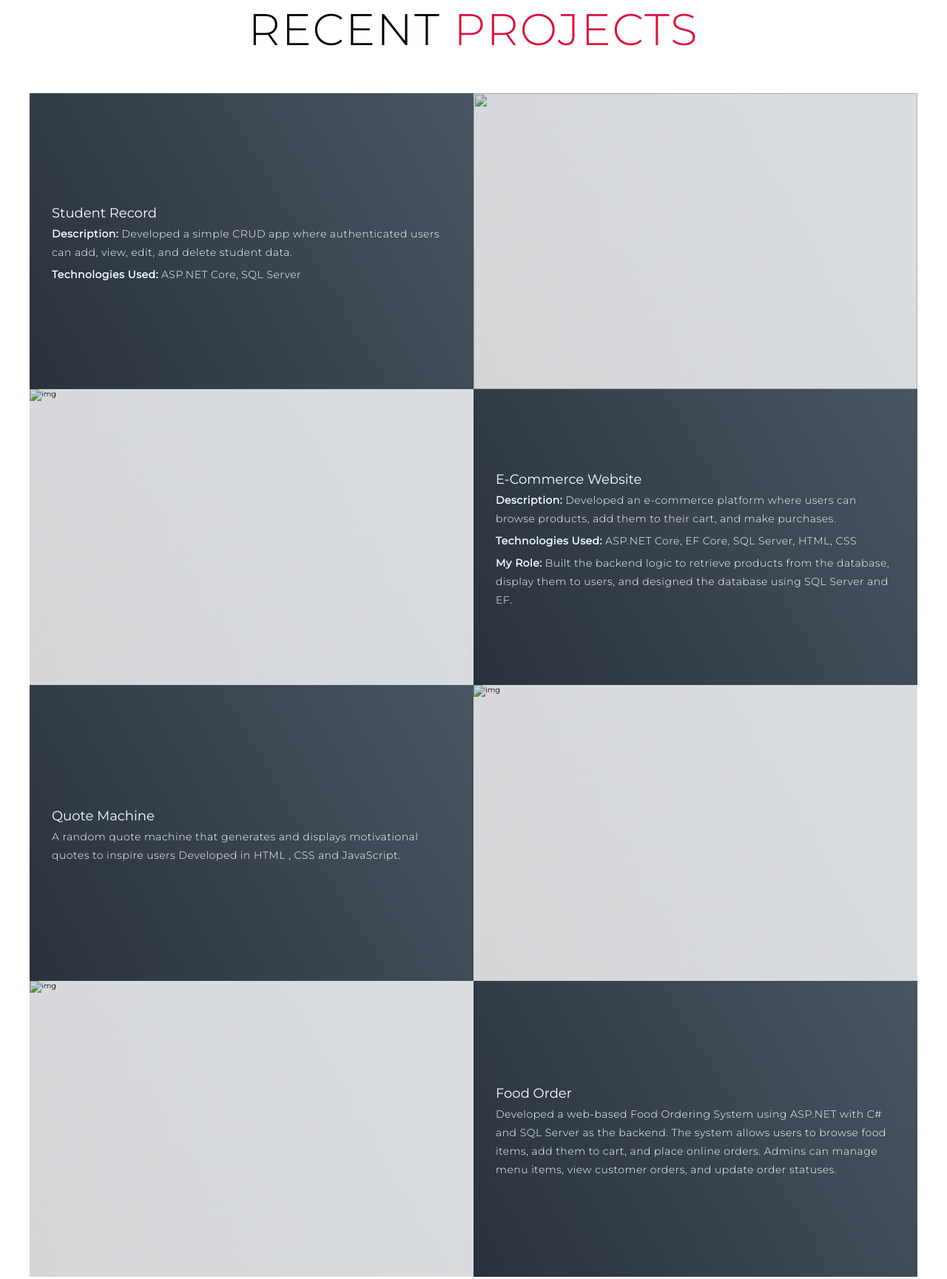
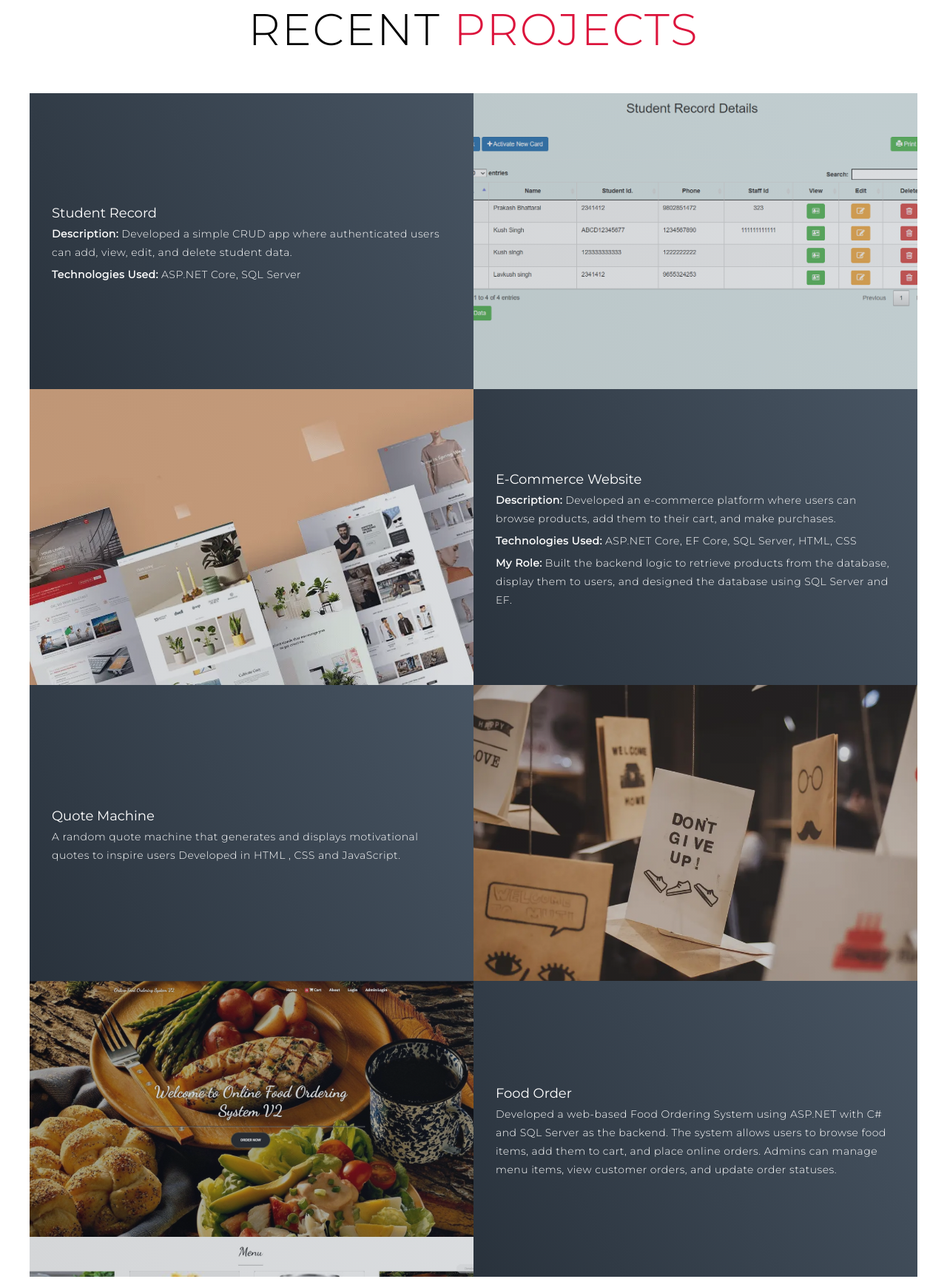
Before and after one commit to BJangra/PORTFOLIO, a plain HTML site: page index.html in a window 1280 px wide. Shown: the part 2034-3763 px from the top of the page at 74% size. Drawn offline with Linux system fonts and the light colour scheme; a script that the page names is missing; files whose address does not match are found by name.

Commit message:
Update index.html

```diff
--- a/index.html
+++ b/index.html
@@ -103,7 +103,7 @@
 
           </div>
            <div class="project-img">
-           <img src="\image\student crud photo.png">
+           <img src="student crud photo.png">
           </div>
         </div>
         <div class="project-item">
@@ -116,7 +116,7 @@
           </div>
 
           <div class="project-img">
-            <img src="\image\e-commerce photo.webp" alt="img">
+            <img src="e-commerce photo.webp" alt="img">
           </div>
         </div>
         <div class="project-item">
@@ -127,7 +127,7 @@
 
           </div>
           <div class="project-img">
-            <img src="\image\Quote.webp" alt="img">
+            <img src="Quote.webp" alt="img">
           </div>
         </div>
         <div class="project-item">
@@ -138,7 +138,7 @@
               Admins can manage menu items, view customer orders, and update order statuses.</p>
           </div>
           <div class="project-img">
-            <img src="\image\food order photo.jpg" alt="img">
+            <img src="food order photo.jpg" alt="img">
           </div>
         </div>
       </div>
@@ -213,10 +213,10 @@ As a fresher, I’ve built a solid foundation in ASP.NET Core, Entity Framework,
       <h2> Complete Web Solution</h2>
       <div class="social-icon">
         <div class="social-item">
-          <a href=" https://github.com/BJangra"><img src="image/git icon photo.png" /></a>
+          <a href=" https://github.com/BJangra"><img src="git icon photo.png" /></a>
         </div>
         <div class="social-item">
-          <a href="https://www.linkedin.com/feed/"><img src="\image\linkdin icon photo.png " /></a>
+          <a href="https://www.linkedin.com/feed/"><img src="linkdin icon photo.png " /></a>
         </div>
         <div class="social-item">
           <a href="bjangra0710@gmail.com"><img src="https://img.icons8.com/bubbles/100/000000/new-post.png" /></a>
```
